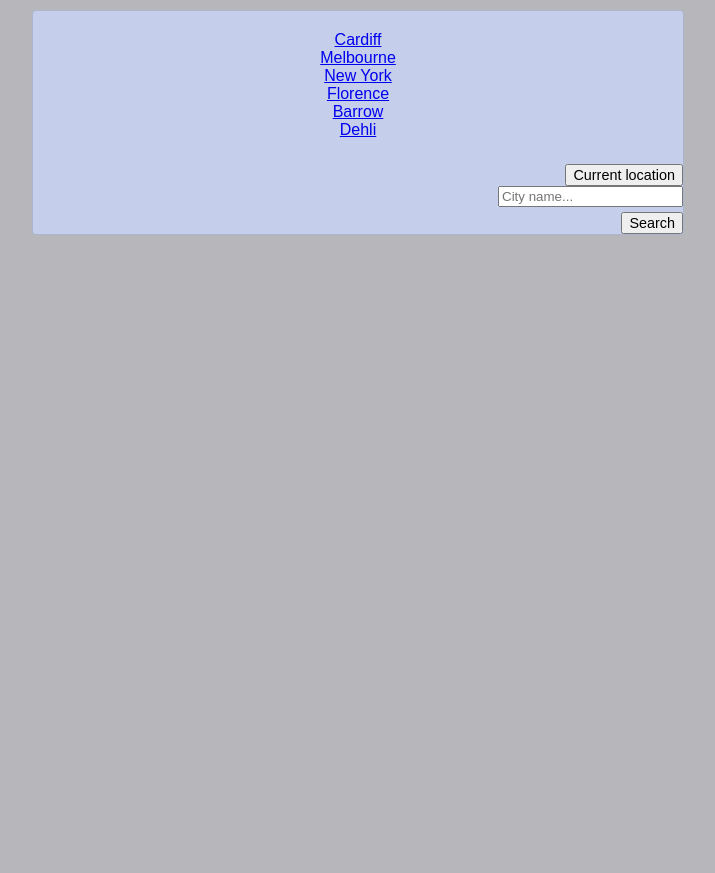
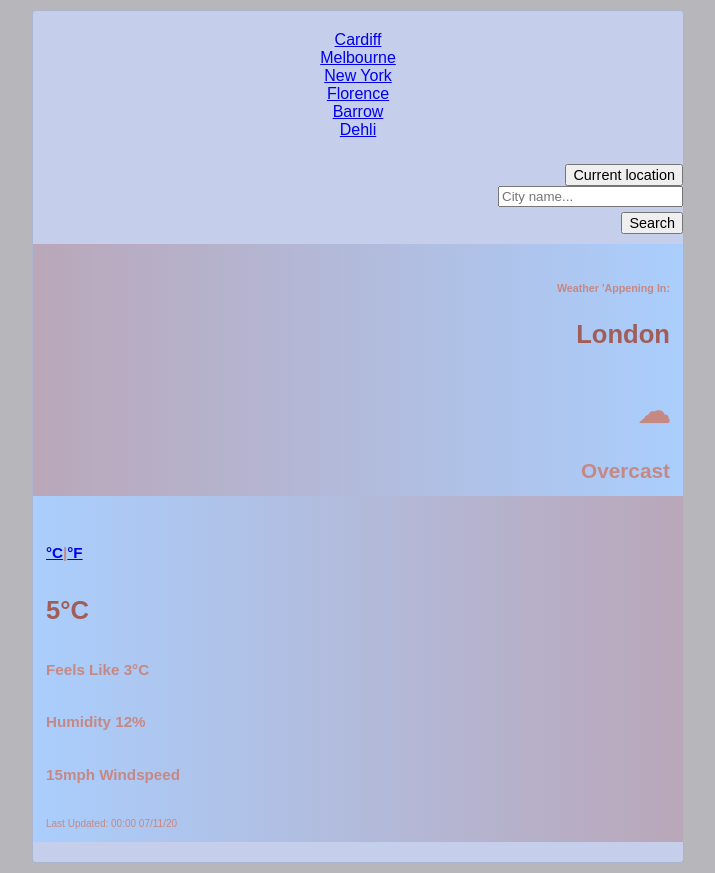
Before and after one commit to 13raji/weather-app-react, a React (Create React App) app: page / in a window 1280 px wide. Shown: the whole page, without its empty margins (282-997 px from the left). Before the commit the page ends 800 px from the top, so only its background shows below. Built offline with nearby package versions, Linux system fonts and the light colour scheme.

Commit message:
CurrentForecast js + css

```diff
--- a/src/App.css
+++ b/src/App.css
@@ -17,6 +17,12 @@ p {
   font-size: x-small;
   margin: 0;
 }
+.card {
+  padding: 0;
+}
+.cardBody {
+  padding: 13px;
+}
 
 h3 {
   font-size: 1.6rem;
--- a/src/App.js
+++ b/src/App.js
@@ -2,12 +2,14 @@
 import './App.css';
 import CityLinks from "./CityLinks";
 import SearchForm from "./SearchForm";
+import CurrentForecast from "./CurrentForecast";
 
 function App() {
   return (
     <div className="App">
       <CityLinks />
       <SearchForm/>
+      <CurrentForecast/>
     </div>
   );
 }
--- /dev/null
+++ b/src/CurrentForecast.css
@@ -0,0 +1,22 @@
+.currentWrapper {
+  margin-bottom: 20px;
+  padding-top: 10px;
+}
+.current {
+  color: #a15e59;
+  margin-bottom: 5px;
+}
+.currentVariables h6 {
+  font-size: 0.95rem;
+}
+.currentLocation {
+  background-image: linear-gradient(to left, #aacefd 0%, #baa7b9 100%);
+  text-align: right;
+}
+.currentTemp {
+  background-image: linear-gradient(to left, #baa7b9 0%, #aacefd 100%);
+}
+
+.cFooter {
+  margin-top: 16px;
+}
--- /dev/null
+++ b/src/CurrentForecast.js
@@ -0,0 +1,44 @@
+import React from "react";
+import "./CurrentForecast.css";
+
+export default function CurrentForecast() {
+  return (
+    <div className="row currentWrapper">
+      <div className="col-2"></div>
+      <div className="card currentLocation col-4">
+        <div className="cardBody">
+          <h6>Weather 'appening in:</h6>
+          <h3 className="current" id="city">
+            London
+          </h3>
+          <img src="" alt="" id="icon" />
+          <h1>☁</h1>
+          <h4 id="description">Overcast</h4>
+        </div>
+      </div>
+      <div className="card currentTemp col-4">
+        <div className="cardBody currentVariables">
+          <h6>
+            <a href="/" id="celciusLink">
+              °C
+            </a>
+            |
+            <a href="/" id="fahrenheitLink">
+              °F
+            </a>
+          </h6>
+          <h3 className="current" id="currentTemp">
+            5°C
+          </h3>
+          <h6 id="feelsLike">Feels like 3°C</h6>
+          <h6 id="humidity">Humidity 12%</h6>
+          <h6 id="wind">15mph windspeed</h6>
+          <p className="cFooter">
+            Last Updated: 00:00 07/11/20 <span id="dateTimeStamp"></span>
+          </p>
+        </div>
+      </div>
+      <div className="col"></div>
+    </div>
+  );
+}
```
Also changed, not shown: 1 other file (tests, documents, lock files or other folders).
